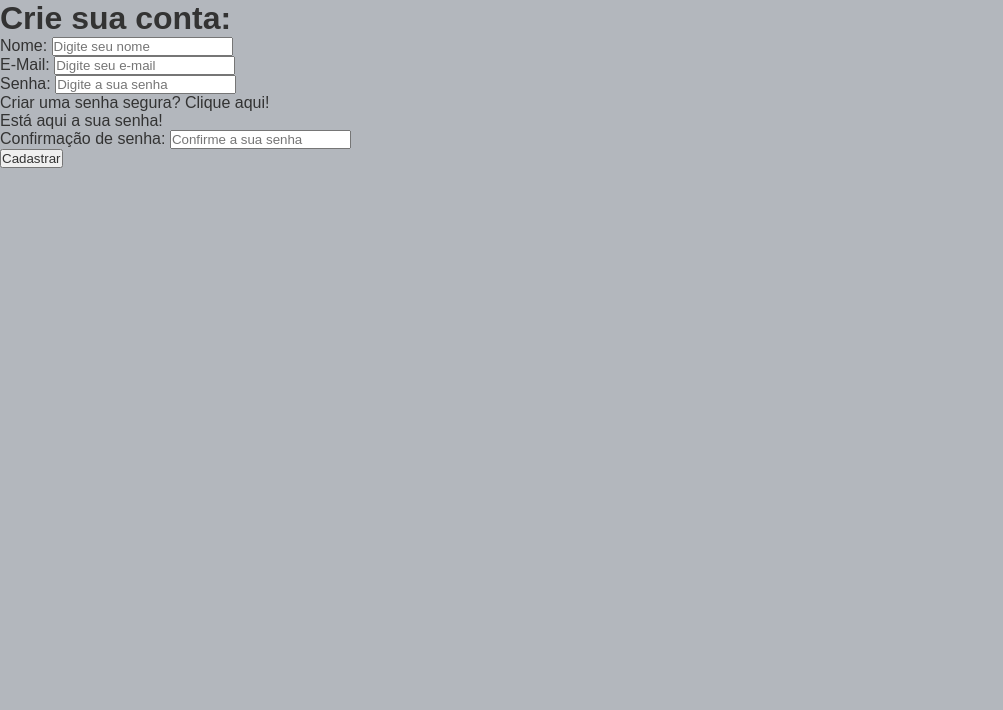
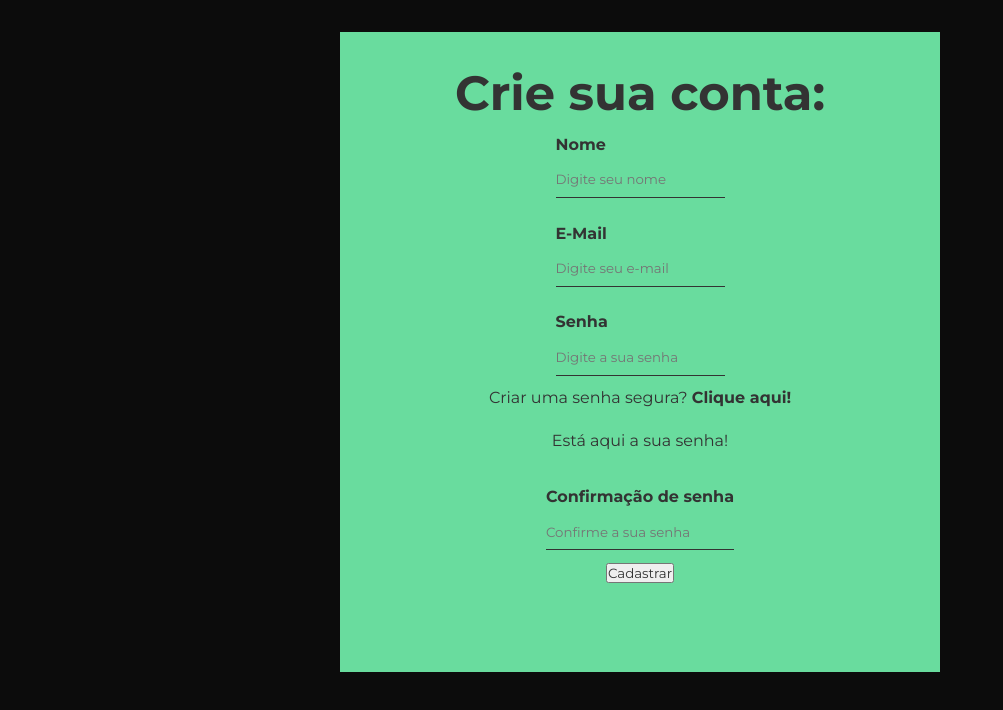
Before and after one commit to Douglasso10/GeradorDeSenhas, a plain HTML site: page index.html in a window 1280 px wide. Shown: the whole page, without its empty margins (0-1003 px from the left). Drawn offline with Linux system fonts and the light colour scheme; a web font is replaced by a local one.

Commit message:
Começando o CSS

```diff
--- a/index.html
+++ b/index.html
@@ -5,22 +5,22 @@
     <meta http-equiv="X-UA-Compatible" content="IE=edge">
     <meta name="viewport" content="width=device-width, initial-scale=1.0">
     <title>Gerador de senhas</title>
-    <link href="https: //fonts.googleapis.com/css2? família= Montserrat:ital,wght@0,100;0,200;0,300;0,400;0,500;0,600;0,700;0,800;0,900;1,100;1,200;1,300;1,400;1,500;1,600;1,700;1,800;1,900 & display=swap" rel="stylesheet">
     <link rel="stylesheet" href="style.css">
 </head>
 <body>
-    <form>
+    <div class="conteiner">
+        <form class="form">
             <h1>Crie sua conta:</h1>
             <div class="form-control">
-            <label for="nome">Nome:</label>
+                <label for="nome">Nome</label>
                 <input type="text" name="nome" id="nome" placeholder="Digite seu nome">
             </div>
             <div class="form-control">
-            <label for="email">E-Mail:</label>
+                <label for="email">E-Mail</label>
                 <input type="email" name="email" id="email" placeholder="Digite seu e-mail">
             </div>
             <div class="form-control">
-            <label for="password">Senha:</label>
+                <label for="password">Senha</label>
                 <input type="password" name="password" id="password" placeholder="Digite a sua senha">
             </div>
             <p>Criar uma senha segura? <span id="gerarNovaSenha">Clique aqui!</span></p>
@@ -29,10 +29,11 @@
                 <h4></h4>
             </div>
             <div class="form-control">
-            <label for="confirm-password">Confirmação de senha:</label>
+                <label for="confirm-password">Confirmação de senha</label>
                 <input type="password" name="confirm-password" id="confirm-password" placeholder="Confirme a sua senha">
             </div>
+            <button type="submit">Cadastrar</button>
         </form>
-    <input type="submit" value="Cadastrar">
+    </div>
 </body>
 </html>
--- a/style.css
+++ b/style.css
@@ -1,3 +1,16 @@
+@import url('https://fonts.googleapis.com/css2?family=Montserrat:ital,wght@0,100;0,200;0,300;0,400;0,500;0,600;0,700;0,800;0,900;1,100;1,200;1,300;1,400;1,500;1,600;1,700;1,800;1,900&display=swap');
+
+/*Cores
+
+#E59F71
+#BA5A31
+#0C0C0C
+#69DC9E
+#FFFFFF
+*/
+
+
+
 *{
     font-family: 'Montserrat', sans-serif;
     padding: 0;
@@ -12,9 +25,62 @@ html, body{
 }
 
 html{
-    background-color:hsla(217, 9%, 45%, 0.5)
+    background-color:#0C0C0C ;
+}
+
+.conteiner{
+    max-width: 600px;
+    min-height: 80vh;
+    margin: 2rem auto;
+    display: flex;
+    background-color: #69DC9E;
+}
+
+.form{
+    display: flex;
+    flex-direction: column;
+    align-items: center;
+    margin: 2rem auto;
+}
+
+.form h1{
+    font-size: 3rem;
+}
+
+.form p{
+    margin-bottom: 1.5rem;
+
+}
+
+.form-control{
+    margin: 0.8rem 0;
+    display: flex;
+    flex-direction: column;
 }
 
 input :focus{
     outline: none;
 }
+
+.form label{
+    margin-bottom: 0.5rem;
+    font-weight: bold;
+}
+
+.form input{
+    border: none;
+    border-bottom:1px solid #333;
+    background-color: #69DC9E;
+    padding: 0.6rem 0;
+    width: 100%;
+}
+
+#gerarNovaSenha{
+    font-weight: bold;
+    cursor: pointer;
+    transition: 0.3s;
+}
+
+#gerarNovaSenha:hover{
+    color: #E59F71;
+}
```
Lines whose indentation alone changed are shown as unchanged.
